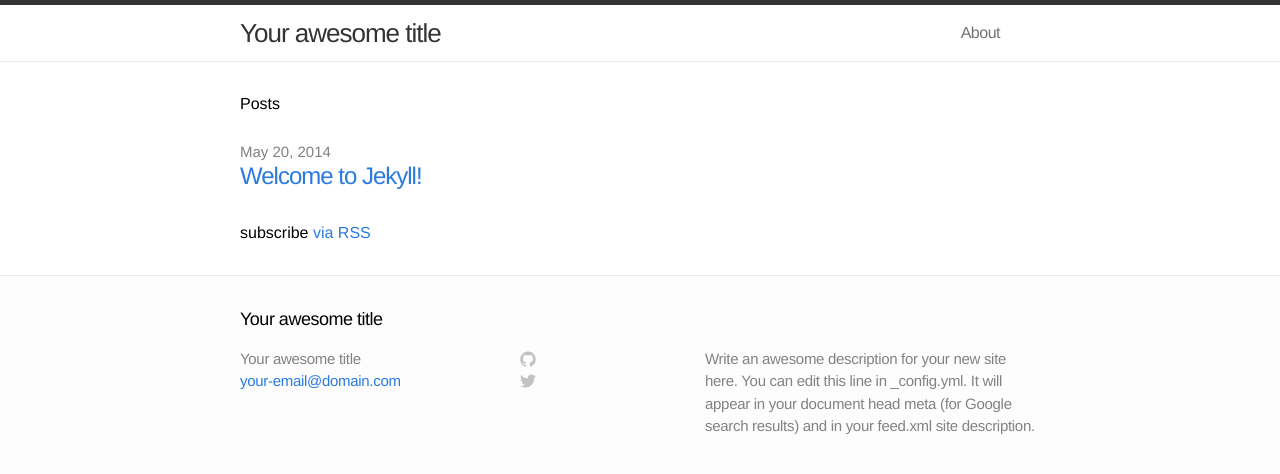
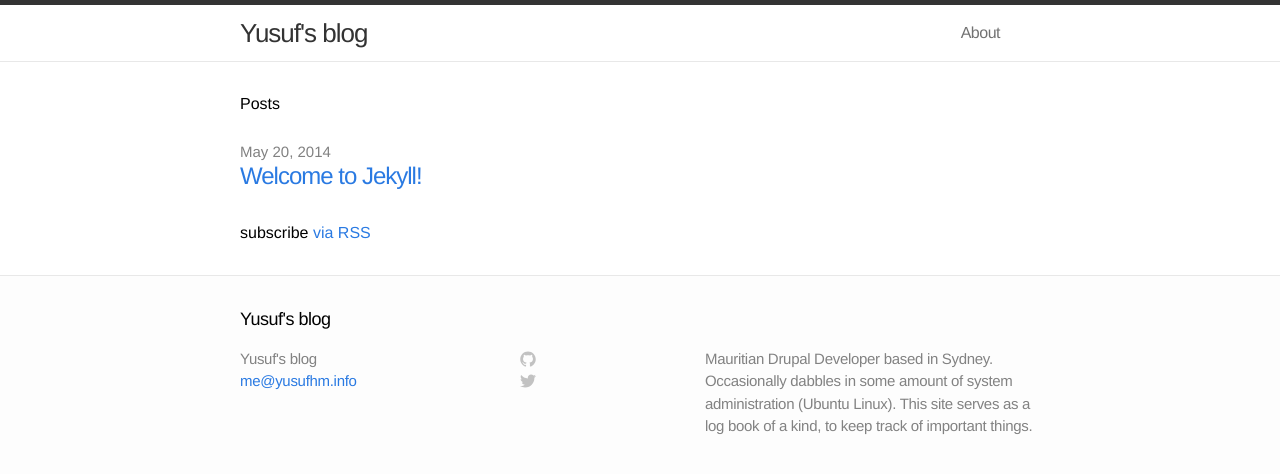
Before and after one commit to yusufhm/yusufhm.github.io-jekyll, a Jekyll site: the page built from index.html, in a window 1280 px wide. Shown: the top 474 px of the page. Built offline with Jekyll 4.4.1, drawn with Linux system fonts in a browser that asks for light colours.

Commit message:
Personalised config

```diff
--- a/_config.yml
+++ b/_config.yml
@@ -1,9 +1,9 @@
 # Site settings
-title: Your awesome title
-email: your-email@domain.com
-description: "Write an awesome description for your new site here. You can edit this line in _config.yml. It will appear in your document head meta (for Google search results) and in your feed.xml site description."
+title: Yusuf's blog
+email: me@yusufhm.info
+description: "Mauritian Drupal Developer based in Sydney. Occasionally dabbles in some amount of system administration (Ubuntu Linux). This site serves as a log book of a kind, to keep track of important things."
 baseurl: ""
-url: "http://yourdomain.com"
+url: "http://www.yusufhm.info"
 
 # Build settings
 markdown: kramdown
```
